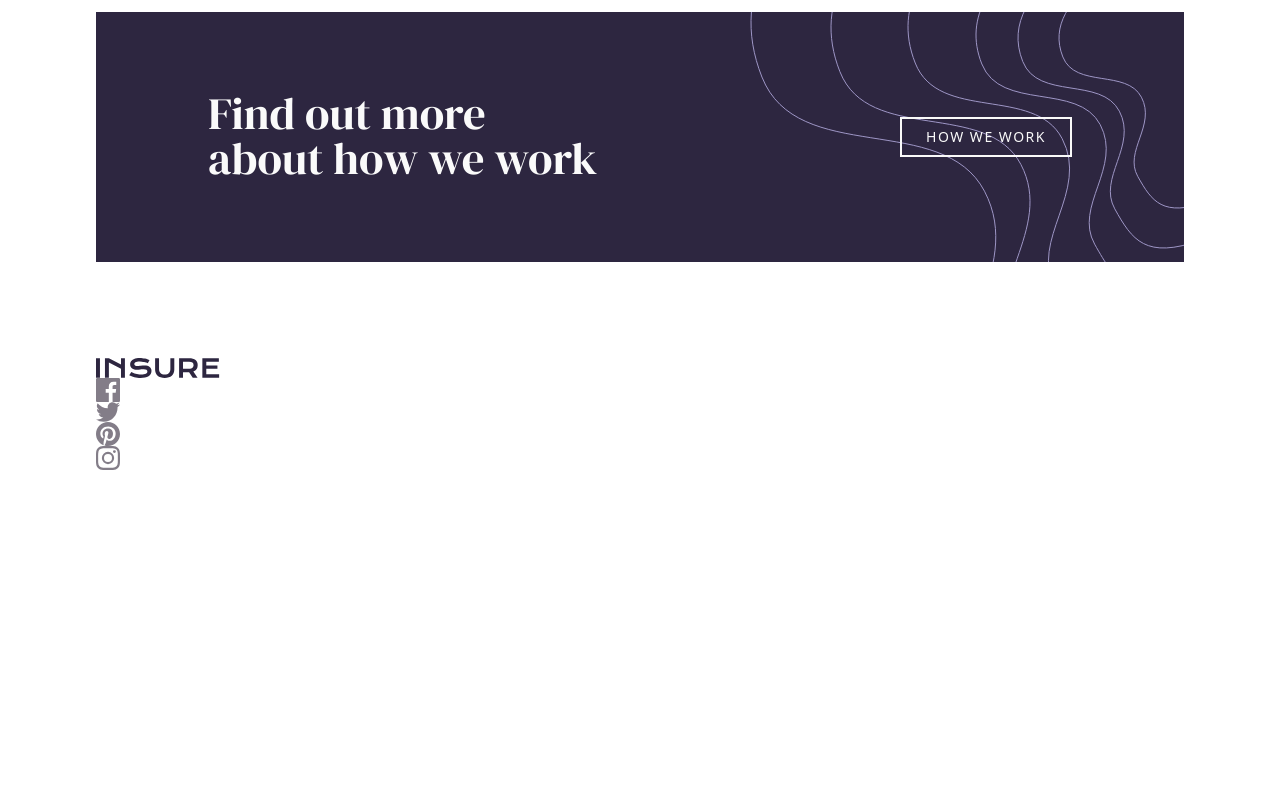
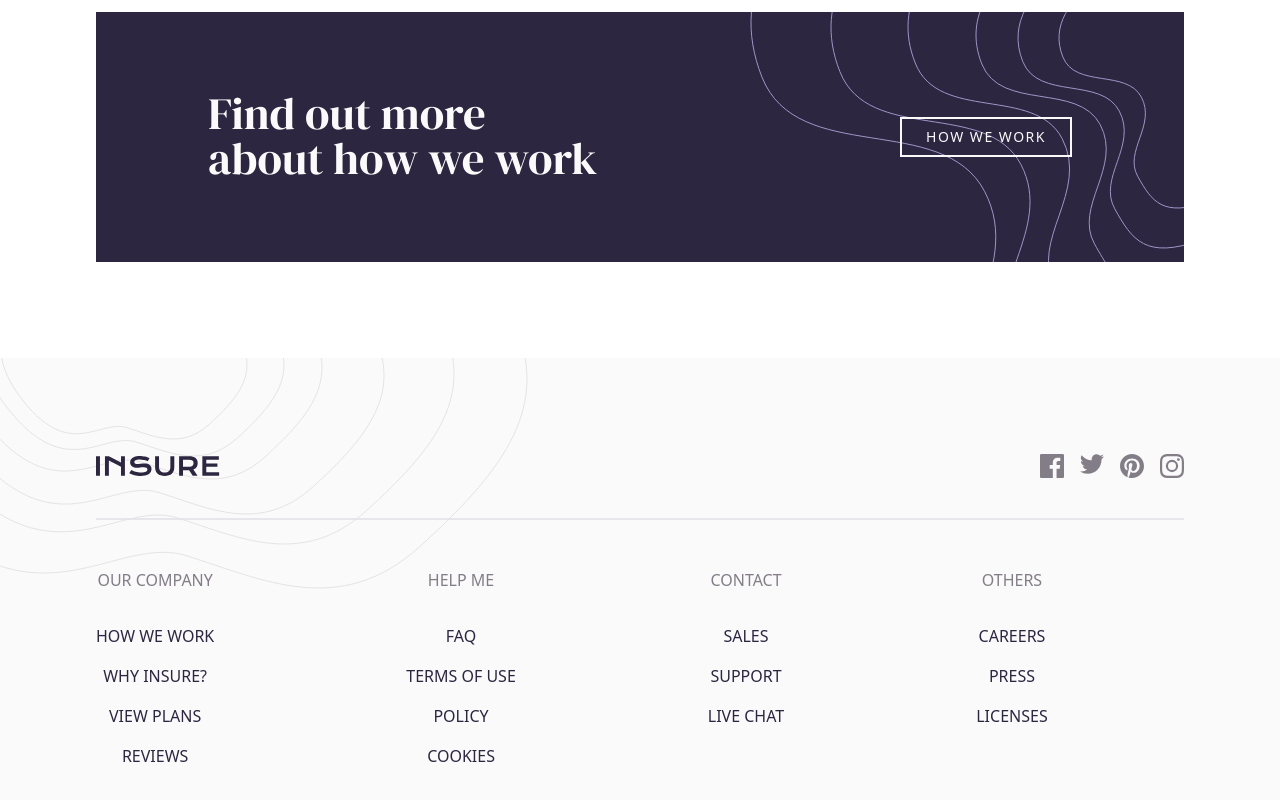
Before and after one commit to kaluczadzsi/insure-landing-page, a React (Vite) app: page / in a window 1280 px wide. Shown: the part 1408-2208 px from the top of the page. Before the commit the page ends 1878 px from the top, so only its background shows below. Built offline with nearby package versions, Linux system fonts and the light colour scheme; the HTML template or start-up script is replaced by a standard one.

Commit message:
Add footer

```diff
--- a/src/components/Footer/Footer.tsx
+++ b/src/components/Footer/Footer.tsx
@@ -1,13 +1,31 @@
 import Logo from "../Logo/Logo";
 import Social from "../Social/Social";
 
+import FooterDetails from "../FooterDetails/FooterDetails";
+
 const Footer = () => {
   return (
-    <div className="px-8 xl:px-24 2xl:px-48">
-      <header>
-        <Logo />
-        <Social />
-      </header>
+    <div className="relative">
+      <div className="mt-20 bg-very-light-gray pb-20">
+        <header className="m-8 mb-10 flex items-center justify-center border-b-2 border-b-gray-200 pb-10 xl:mx-24 2xl:mx-48">
+          <div className="z-50 mt-24 flex w-full flex-col items-center justify-end gap-8 md:flex-row md:justify-between">
+            <Logo />
+            <Social />
+          </div>
+          <img
+            className="absolute left-0 top-0 z-0 hidden sm:visible sm:block 2xl:w-[650px]"
+            src="/images/bg-pattern-footer-desktop.svg"
+            alt="Curved wave pattern"
+          />
+          <img
+            className="absolute left-0 top-0 z-0 w-full sm:hidden"
+            src="/images/bg-pattern-footer-mobile.svg"
+            alt="Curved wave pattern"
+          />
+        </header>
+
+        <FooterDetails />
+      </div>
     </div>
   );
 };
--- /dev/null
+++ b/src/components/FooterDetails/FooterDetails.tsx
@@ -0,0 +1,34 @@
+import INFO from "../../constants/info";
+
+const FooterDetails = () => {
+  return (
+    <div className="z-50 mt-12 flex flex-col gap-8 px-8 md:flex-row md:justify-start md:gap-28 lg:gap-40 xl:gap-48 xl:px-24 2xl:gap-64 2xl:px-48">
+      {INFO.map((info) => (
+        <article
+          className="z-50 flex-col justify-center text-center"
+          key={info.title}
+        >
+          <h1 className="mb-8 font-medium text-dark-grayish-violet">
+            {info.title.toUpperCase()}
+          </h1>
+          <div className="flex flex-col gap-4">
+            <p className="font-medium text-dark-violet">
+              <a href="#">{info.first.toUpperCase()}</a>
+            </p>
+            <p className="font-medium text-dark-violet">
+              <a href="#"> {info.second.toUpperCase()}</a>
+            </p>
+            <p className="font-medium text-dark-violet">
+              <a href="#"> {info.third.toUpperCase()}</a>
+            </p>
+            <p className="font-medium text-dark-violet">
+              <a href="#"> {info.fourth && info?.fourth.toUpperCase()}</a>
+            </p>
+          </div>
+        </article>
+      ))}
+    </div>
+  );
+};
+
+export default FooterDetails;
--- a/src/components/Social/Social.tsx
+++ b/src/components/Social/Social.tsx
@@ -1,6 +1,6 @@
 const Social = () => {
   return (
-    <div className="social">
+    <div className="social flex gap-4">
       <a href="#">
         <img src="/images/icon-facebook.svg" alt="Facebook icon" />
       </a>
--- a/src/components/Work/Work.tsx
+++ b/src/components/Work/Work.tsx
@@ -3,7 +3,7 @@ import { ButtonVariants } from "../Button/types";
 
 const Work = () => {
   return (
-    <section className="m-6 mt-32 xl:m-24 2xl:m-48">
+    <section className="m-6 mt-40 xl:m-24 2xl:m-48">
       <article className="relative flex flex-col items-center justify-center gap-10 overflow-hidden bg-dark-violet px-8 py-16 text-center md:flex-row md:justify-between md:py-20 lg:px-28">
         <div className="z-10 font-heading text-[2.4rem] leading-[1] text-very-light-gray md:text-left md:text-[2.8rem]">
           <h2>Find out more</h2>
--- /dev/null
+++ b/src/constants/info.tsx
@@ -0,0 +1,30 @@
+export const INFO = [
+  {
+    title: "Our company",
+    first: "How we work",
+    second: " Why Insure?",
+    third: "View plans",
+    fourth: "Reviews",
+  },
+  {
+    title: "Help me",
+    first: "FAQ",
+    second: "Terms of use",
+    third: "Policy",
+    fourth: "Cookies",
+  },
+  {
+    title: "Contact",
+    first: "Sales",
+    second: "Support",
+    third: "Live chat",
+  },
+  {
+    title: "Others",
+    first: "Careers",
+    second: " Press",
+    third: "Licenses",
+  },
+];
+
+export default INFO;
--- a/starter/index.html
+++ b/starter/index.html
@@ -1,4 +1,4 @@
-<!DOCTYPE html>
+<!doctype html>
 <html lang="en">
   <head>
     <meta charset="UTF-8" />
```
